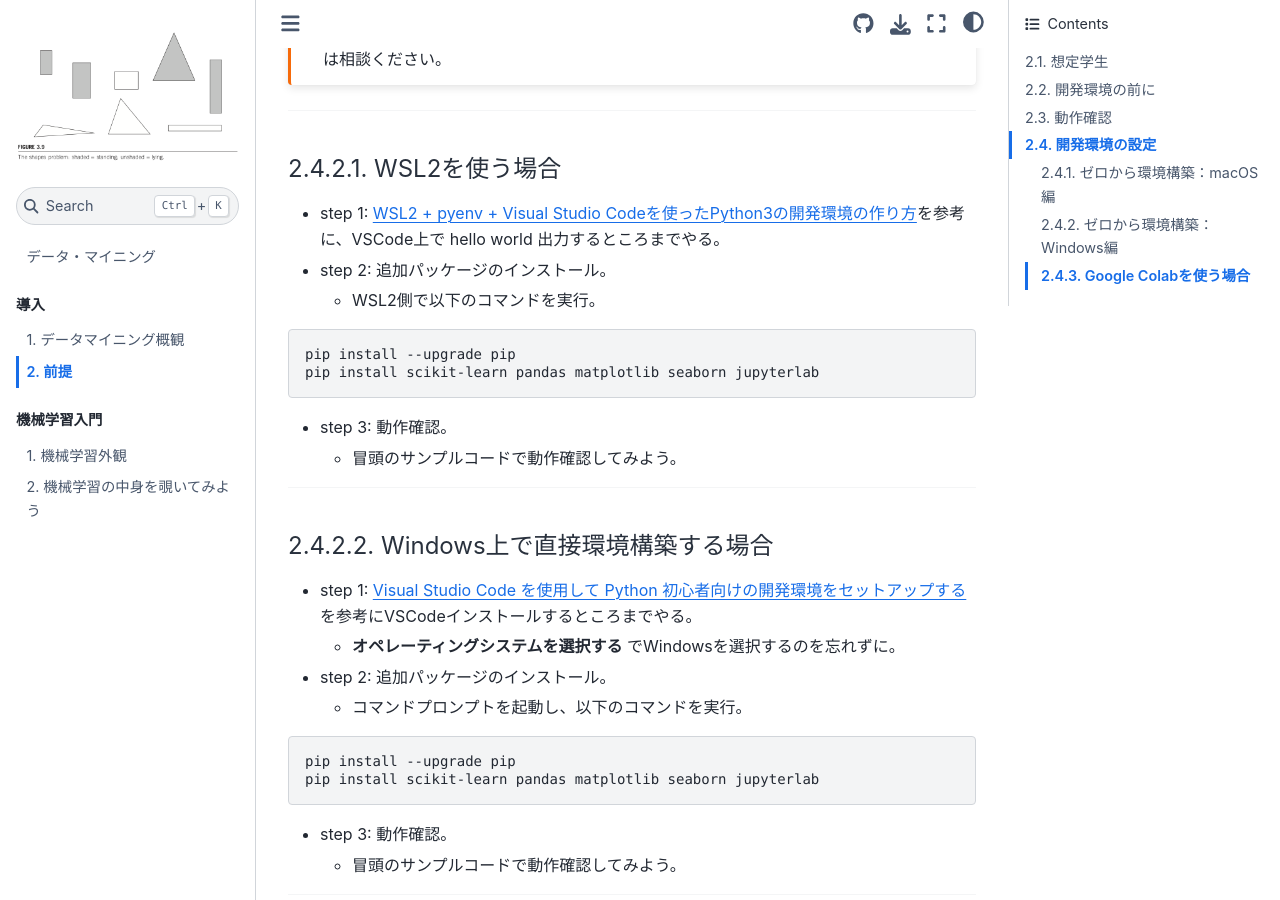
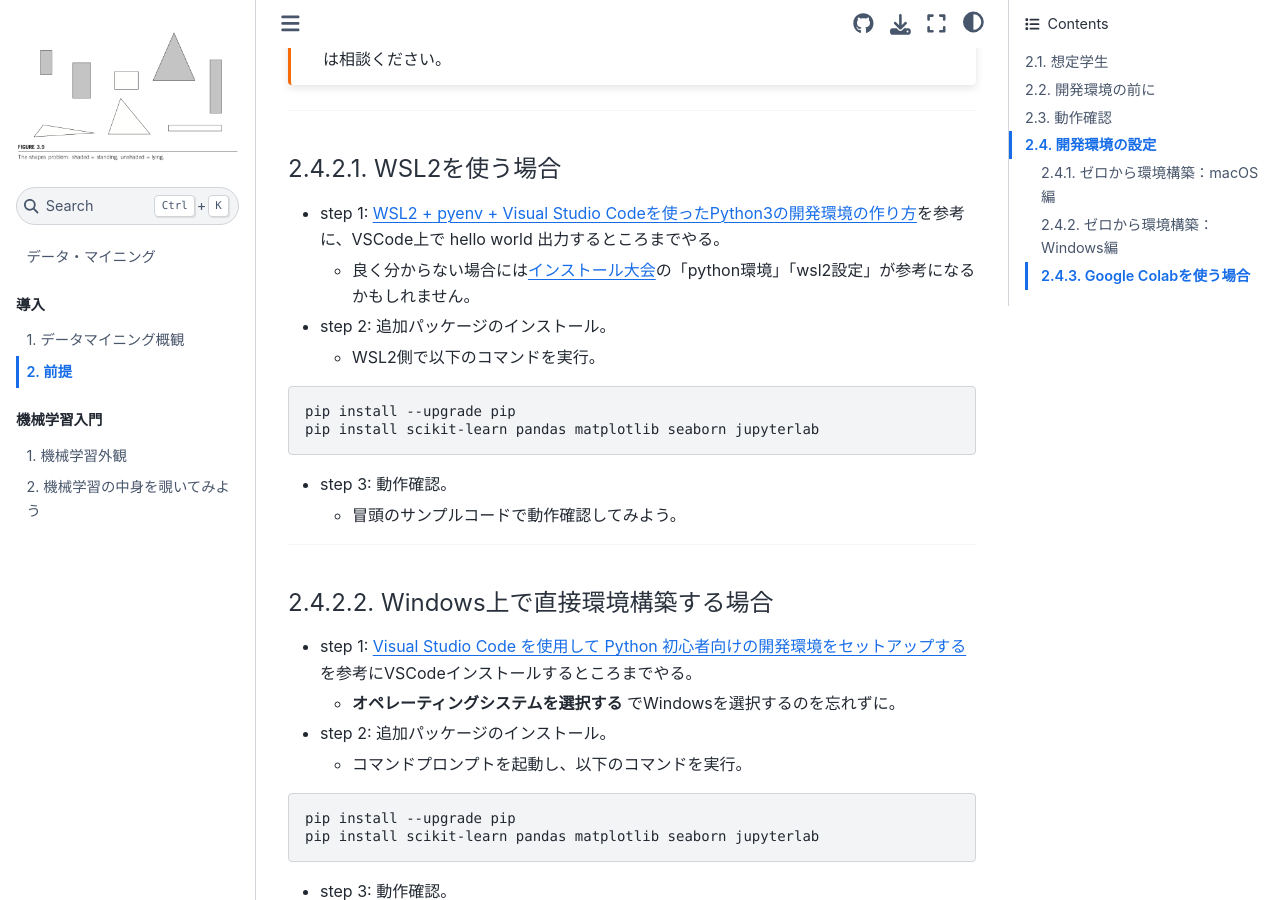
Before and after one commit to naltoma/datamining_intro2021, a Jupyter Book: the page built from 1-intro/env.md, in a window 1280 px wide and 900 px high, scrolled down 3257 px. Built offline with Jupyter Book 1.0.4 settings and Sphinx 7.4.7 and the Sphinx Book theme 1.1.4, drawn with Linux system fonts in a browser that asks for light colours; pages that are not in the unit, such as notebooks, are missing from menus.

Commit message:
add tips

````diff
--- a/1-intro/env.md
+++ b/1-intro/env.md
@@ -93,6 +93,7 @@ pip install scikit-learn pandas matplotlib seaborn jupyterlab
 ---
 #### WSL2を使う場合
 - step 1: [WSL2 + pyenv + Visual Studio Codeを使ったPython3の開発環境の作り方](https://aadojo.alterbooth.com/entry/2020/08/19/095654)を参考に、VSCode上で hello world 出力するところまでやる。
+  - 良く分からない場合には[インストール大会](https://ie.u-ryukyu.ac.jp/students/install/2021/post/os/windows/windows/)の「python環境」「wsl2設定」が参考になるかもしれません。
 - step 2: 追加パッケージのインストール。
   - WSL2側で以下のコマンドを実行。
 ```shell
````
